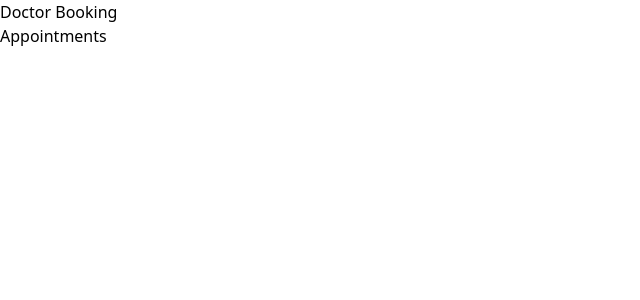
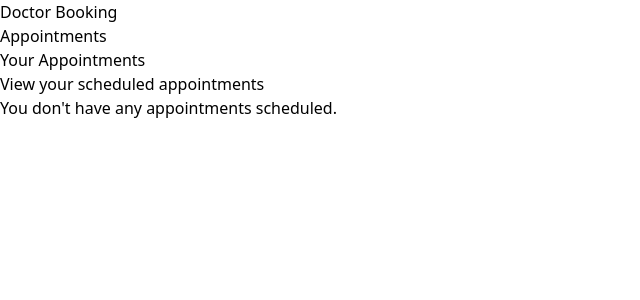
Before and after one commit to hussienkamalelden/doctor-booking, a React (Vite) app: page /appointments in a window 1280 px wide. Shown: the top 300 px of the page, without its empty margins (0-640 px from the left). Built offline with nearby package versions, Linux system fonts and the light colour scheme; data requests are answered from the project's data file.

Commit message:
feat: add appointments page

```diff
--- a/db.json
+++ b/db.json
@@ -10,6 +10,7 @@
       },
       "location": "Downtown Medical Center",
       "slots": [
+        "2:00 PM",
         "3:00 PM",
         "4:00 PM",
         "5:00 PM",
@@ -528,18 +529,7 @@
       ]
     }
   ],
-  "appointments": [
-    {
-      "id": "a1745075051581",
-      "name": "Dr. Sarah Johnson",
-      "specialty": {
-        "id": "s1",
-        "name": "Cardiology"
-      },
-      "location": "Downtown Medical Center",
-      "slot": "2:00 PM"
-    }
-  ],
+  "appointments": [],
   "specialties": [
     {
       "id": "s1",
--- a/src/App.jsx
+++ b/src/App.jsx
@@ -1,6 +1,7 @@
 import { BrowserRouter as Router, Routes, Route } from 'react-router-dom';
 import Navbar from './layouts/Navbar';
 import Home from './pages/Home';
+import Appointments from './pages/Appointments';
 
 function App() {
   return (
@@ -9,6 +10,7 @@ function App() {
         <Navbar />
         <Routes>
           <Route path="/" element={<Home />} />
+          <Route path="/appointments" element={<Appointments />} />
         </Routes>
       </div>
     </Router>
--- /dev/null
+++ b/src/components/AppointmentCard.jsx
@@ -0,0 +1,62 @@
+import React from 'react';
+
+const AppointmentCard = ({ appointment }) => {
+  const { name, specialty, location, slot } = appointment;
+
+  return (
+    <div className="bg-white rounded-lg shadow-md overflow-hidden hover:shadow-lg transition-shadow duration-300">
+      <div className="p-6">
+        <div className="flex justify-between items-start mb-4">
+          <h3 className="text-xl font-semibold text-gray-800">{name}</h3>
+          <span className="px-3 py-1 bg-blue-100 text-blue-800 rounded-full text-sm">
+            {specialty.name}
+          </span>
+        </div>
+
+        <div className="space-y-3">
+          <div className="flex items-center text-gray-600">
+            <svg
+              className="w-5 h-5 mr-2"
+              fill="none"
+              stroke="currentColor"
+              viewBox="0 0 24 24"
+            >
+              <path
+                strokeLinecap="round"
+                strokeLinejoin="round"
+                strokeWidth={2}
+                d="M17.657 16.657L13.414 20.9a1.998 1.998 0 01-2.827 0l-4.244-4.243a8 8 0 1111.314 0z"
+              />
+              <path
+                strokeLinecap="round"
+                strokeLinejoin="round"
+                strokeWidth={2}
+                d="M15 11a3 3 0 11-6 0 3 3 0 016 0z"
+              />
+            </svg>
+            <span>{location}</span>
+          </div>
+
+          <div className="flex items-center text-gray-600">
+            <svg
+              className="w-5 h-5 mr-2"
+              fill="none"
+              stroke="currentColor"
+              viewBox="0 0 24 24"
+            >
+              <path
+                strokeLinecap="round"
+                strokeLinejoin="round"
+                strokeWidth={2}
+                d="M12 8v4l3 3m6-3a9 9 0 11-18 0 9 9 0 0118 0z"
+              />
+            </svg>
+            <span>{slot}</span>
+          </div>
+        </div>
+      </div>
+    </div>
+  );
+};
+
+export default AppointmentCard;
--- a/src/components/DoctorModal.jsx
+++ b/src/components/DoctorModal.jsx
@@ -22,7 +22,7 @@ const DoctorModal = ({ doctor, isOpen, onClose, onBookAppointment }) => {
           onClose();
           setBookingStatus(null);
           setSelectedSlot('');
-        }, 2000);
+        }, 1000);
       } catch (error) {
         setBookingStatus('error');
         setErrorMessage(
--- /dev/null
+++ b/src/pages/Appointments.jsx
@@ -0,0 +1,82 @@
+import React, { useState, useEffect } from 'react';
+import AppointmentCard from '../components/AppointmentCard';
+
+const Appointments = () => {
+  const [appointments, setAppointments] = useState([]);
+  const [loading, setLoading] = useState(true);
+  const [error, setError] = useState(null);
+
+  useEffect(() => {
+    const fetchAppointments = async () => {
+      try {
+        const response = await fetch('http://localhost:3001/appointments');
+        if (!response.ok) {
+          throw new Error('Failed to fetch appointments');
+        }
+        const data = await response.json();
+        setAppointments(data);
+        setLoading(false);
+      } catch (error) {
+        setError(error.message);
+        setLoading(false);
+      }
+    };
+
+    fetchAppointments();
+  }, []);
+
+  if (loading) {
+    return (
+      <div className="min-h-screen bg-gray-50 py-12">
+        <div className="max-w-7xl mx-auto px-4 sm:px-6 lg:px-8">
+          <div className="text-center">
+            <p className="text-gray-600">Loading appointments...</p>
+          </div>
+        </div>
+      </div>
+    );
+  }
+
+  if (error) {
+    return (
+      <div className="min-h-screen bg-gray-50 py-12">
+        <div className="max-w-7xl mx-auto px-4 sm:px-6 lg:px-8">
+          <div className="text-center text-red-600">
+            <p>Error: {error}</p>
+          </div>
+        </div>
+      </div>
+    );
+  }
+
+  return (
+    <div className="min-h-screen bg-gray-50 py-12">
+      <div className="max-w-7xl mx-auto px-4 sm:px-6 lg:px-8">
+        <div className="text-center mb-12">
+          <h1 className="text-4xl font-bold text-gray-900 mb-6">
+            Your Appointments
+          </h1>
+          <p className="text-xl text-gray-600">
+            View your scheduled appointments
+          </p>
+        </div>
+
+        {appointments.length === 0 ? (
+          <div className="text-center py-12">
+            <p className="text-gray-600 text-lg">
+              You don't have any appointments scheduled.
+            </p>
+          </div>
+        ) : (
+          <div className="grid gap-6 md:grid-cols-2 lg:grid-cols-3">
+            {appointments.map((appointment) => (
+              <AppointmentCard key={appointment.id} appointment={appointment} />
+            ))}
+          </div>
+        )}
+      </div>
+    </div>
+  );
+};
+
+export default Appointments;
```
